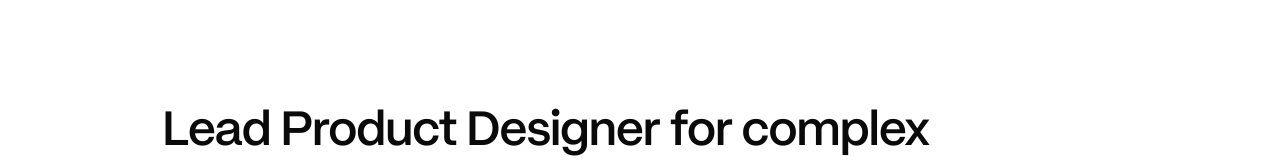
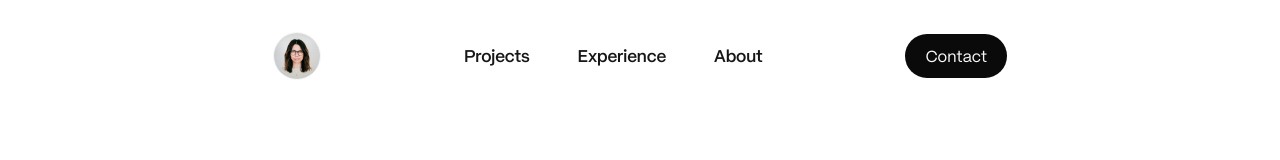
Before and after one commit to angelikaceborska/angelikaceborska.com, a Next.js app: page / in a window 1280 px wide. Shown: the top 160 px of the page. Built offline with nearby package versions, Linux system fonts and the light colour scheme.

Commit message:
Enhance layout by adding Navigation component to Home page, updating section IDs for smooth scrolling, and adjusting HeroSection padding for better spacing

```diff
--- a/app/layout.tsx
+++ b/app/layout.tsx
@@ -21,7 +21,7 @@ export default function RootLayout({
   children: React.ReactNode;
 }>) {
   return (
-    <html lang="en" className={ppMori.variable}>
+    <html lang="en" className={`${ppMori.variable} scroll-smooth`}>
       <body className="font-sans bg-surface text-main">{children}</body>
     </html>
   );
--- a/app/page.tsx
+++ b/app/page.tsx
@@ -1,3 +1,4 @@
+import { Navigation } from "@/components/navigation";
 import { HeroSection } from "@/components/hero";
 import { ProjectsSection } from "@/components/projects";
 import { ExperienceSection } from "@/components/experience";
@@ -7,6 +8,7 @@ import { FooterSection } from "@/components/footer";
 export default function Home() {
   return (
     <>
+      <Navigation />
       <HeroSection />
       <ProjectsSection />
       <ExperienceSection />
--- a/components/about/AboutSection.tsx
+++ b/components/about/AboutSection.tsx
@@ -2,7 +2,7 @@ import { AboutCarousel } from "./AboutCarousel";
 
 export function AboutSection() {
   return (
-    <section className="flex flex-col gap-12 md:gap-16 pt-20 pb-20">
+    <section id="about" className="flex flex-col gap-12 md:gap-16 pt-20 pb-20 scroll-mt-24">
       <div className="md:grid md:grid-cols-8 md:gap-4 w-full max-w-[1728px] mx-auto px-6 md:px-0">
         <h2 className="md:col-start-2 md:col-span-6 font-semibold text-[28px] leading-[34px] md:text-[40px] md:leading-[44px] tracking-[-1px] text-main">
           Just a few more facts
--- a/components/experience/ExperienceSection.tsx
+++ b/components/experience/ExperienceSection.tsx
@@ -3,7 +3,7 @@ import { experiences } from "./experience-data";
 
 export function ExperienceSection() {
   return (
-    <section className="flex flex-col gap-12 md:gap-20 px-6 md:px-0 pt-20 pb-20">
+    <section id="experience" className="flex flex-col gap-12 md:gap-20 px-6 md:px-0 pt-20 pb-20 scroll-mt-24">
       <h2 className="font-semibold text-[28px] leading-[34px] md:text-[40px] md:leading-[44px] tracking-[-1px] text-main text-center">
         My path in
         <br />
--- a/components/footer/FooterSection.tsx
+++ b/components/footer/FooterSection.tsx
@@ -26,7 +26,7 @@ const socials = [
 
 export function FooterSection() {
   return (
-    <footer className="px-6 md:px-0 pt-20 pb-6 md:pb-8">
+    <footer id="contact" className="px-6 md:px-0 pt-20 pb-6 md:pb-8 scroll-mt-24">
       <div className="md:grid md:grid-cols-8 md:gap-4 w-full max-w-[1728px] mx-auto">
         <div className="md:col-start-2 md:col-span-6 flex h-[472px] flex-col items-center justify-between self-stretch rounded-3xl md:rounded-[28px] lg:rounded-[32px] bg-surface-secondary px-8 py-12">
           <div className="flex flex-1 flex-col items-center justify-center gap-6 md:gap-8">
--- a/components/hero/HeroSection.tsx
+++ b/components/hero/HeroSection.tsx
@@ -4,7 +4,7 @@ import { Carousel } from "./Carousel";
 
 export function HeroSection() {
   return (
-    <section className="flex flex-col gap-[100px] pt-[100px] pb-20 overflow-hidden">
+    <section className="flex flex-col gap-[100px] pt-[176px] lg:pt-[224px] xl:pt-[272px] pb-20 overflow-hidden">
       <div className="px-6 md:px-0 md:grid md:grid-cols-8 md:gap-4 w-full max-w-[1728px] mx-auto">
         <div className="md:col-start-2 md:col-span-6 flex flex-col gap-1">
           <Headline />
--- /dev/null
+++ b/components/navigation/Navigation.tsx
@@ -0,0 +1,51 @@
+import Image from "next/image";
+
+const links = [
+  { label: "Projects", href: "#projects" },
+  { label: "Experience", href: "#experience" },
+  { label: "About", href: "#about" },
+];
+
+export function Navigation() {
+  return (
+    <nav
+      aria-label="Primary"
+      className="fixed top-6 left-1/2 -translate-x-1/2 z-50 flex w-[calc(100%-32px)] md:w-[750px] items-center justify-between rounded-[40px] p-2 backdrop-blur-[4px] bg-[rgba(255,255,255,0.90)] dark:bg-[rgba(12,12,13,0.85)]"
+    >
+      <a
+        href="#top"
+        aria-label="Home"
+        className="block h-12 w-12 shrink-0 overflow-hidden rounded-[40px] border border-neutral-100 dark:border-neutral-900"
+      >
+        <Image
+          src="/Avatar/Avatar.avif"
+          alt="Angelika Ceborska"
+          width={48}
+          height={48}
+          className="h-full w-full object-cover"
+          priority
+        />
+      </a>
+
+      <ul className="hidden md:flex items-center gap-12">
+        {links.map((link) => (
+          <li key={link.href}>
+            <a
+              href={link.href}
+              className="text-center text-[17px] font-semibold leading-5 tracking-[-0.17px] text-neutral-900 transition-opacity hover:opacity-70 dark:text-neutral-100"
+            >
+              {link.label}
+            </a>
+          </li>
+        ))}
+      </ul>
+
+      <a
+        href="mailto:angelika.ceborska@gmail.com"
+        className="inline-flex items-center justify-center rounded-[40px] px-5 py-2.5 text-[16px] leading-6 transition-opacity hover:opacity-80 bg-neutral-950 text-neutral-50 dark:bg-neutral-50 dark:text-neutral-950"
+      >
+        Contact
+      </a>
+    </nav>
+  );
+}
--- /dev/null
+++ b/components/navigation/index.ts
@@ -0,0 +1 @@
+export { Navigation } from "./Navigation";
--- a/components/projects/ProjectsSection.tsx
+++ b/components/projects/ProjectsSection.tsx
@@ -3,7 +3,7 @@ import { projects } from "./projects-data";
 
 export function ProjectsSection() {
   return (
-    <section className="flex flex-col gap-12 md:gap-20 px-6 md:px-0 pt-20 pb-20">
+    <section id="projects" className="flex flex-col gap-12 md:gap-20 px-6 md:px-0 pt-20 pb-20 scroll-mt-24">
       <h2 className="font-semibold text-[28px] leading-[34px] md:text-[40px] md:leading-[44px] tracking-[-1px] text-main text-center">
         Take a look at
         <br />
```
Also changed, not shown: public/Avatar/Avatar.avif (added).
